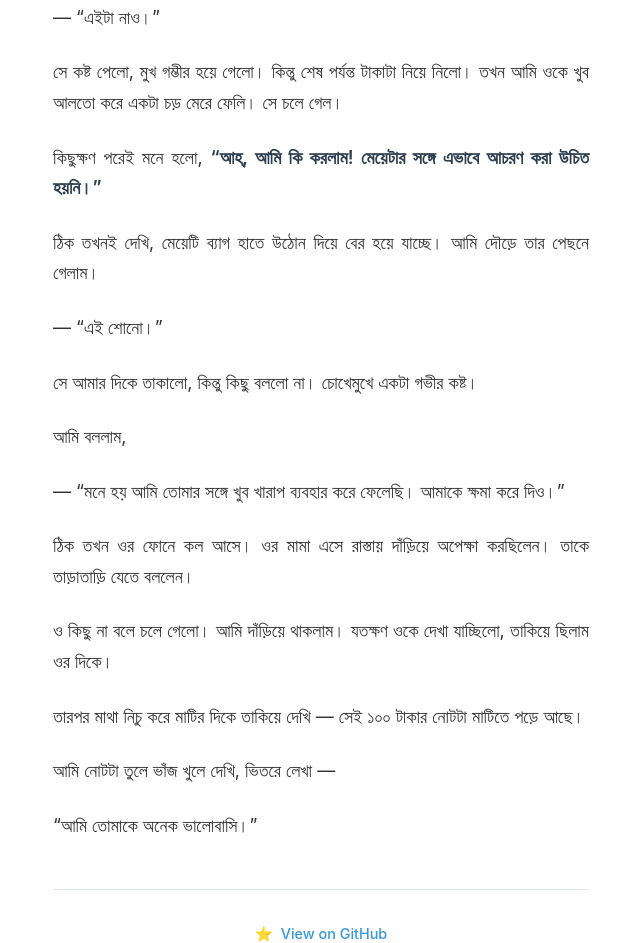
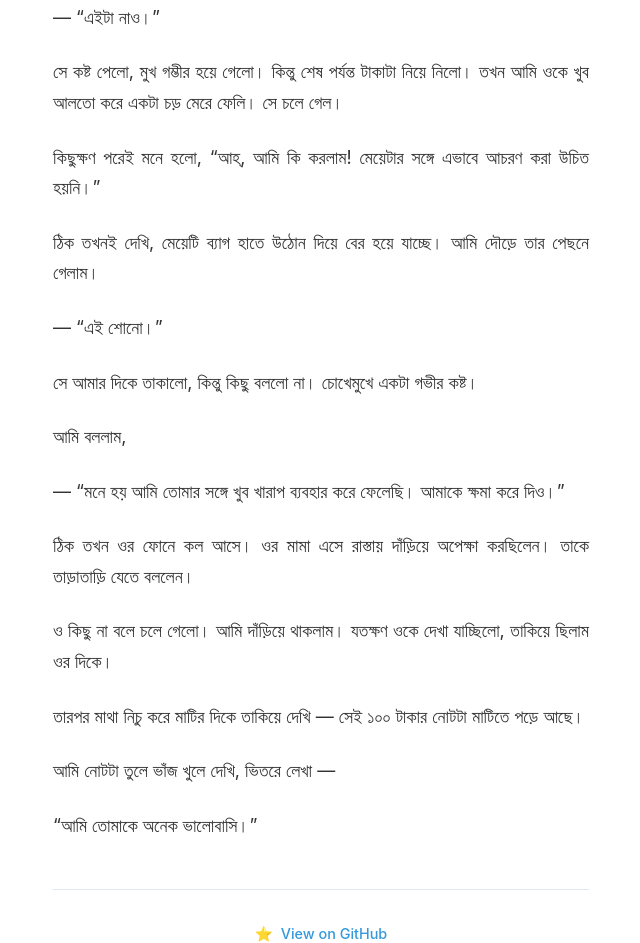
Before and after one commit to Ssshiponu/100-takar-noot, a plain HTML site: page index.html in a window 1280 px wide. Shown: the part 1127-2070 px from the top of the page, without its empty margins (319-959 px from the left). Drawn offline with Linux system fonts and the light colour scheme.

Commit message:
Update index.html

```diff
--- a/index.html
+++ b/index.html
@@ -295,7 +295,7 @@
 
   <p>সে কষ্ট পেলো, মুখ গম্ভীর হয়ে গেলো। কিন্তু শেষ পর্যন্ত টাকাটা নিয়ে নিলো। তখন আমি ওকে খুব আলতো করে একটা চড় মেরে ফেলি। সে চলে গেল।</p>
 
-  <p>কিছুক্ষণ পরেই মনে হলো, <strong>“আহ্, আমি কি করলাম! মেয়েটার সঙ্গে এভাবে আচরণ করা উচিত হয়নি।”</strong></p>
+  <p>কিছুক্ষণ পরেই মনে হলো, “আহ্, আমি কি করলাম! মেয়েটার সঙ্গে এভাবে আচরণ করা উচিত হয়নি।”</p>
 
   <p>ঠিক তখনই দেখি, মেয়েটি ব্যাগ হাতে উঠোন দিয়ে বের হয়ে যাচ্ছে। আমি দৌড়ে তার পেছনে গেলাম।</p>
   <p class="dialogue">— “এই শোনো।”</p>
```
